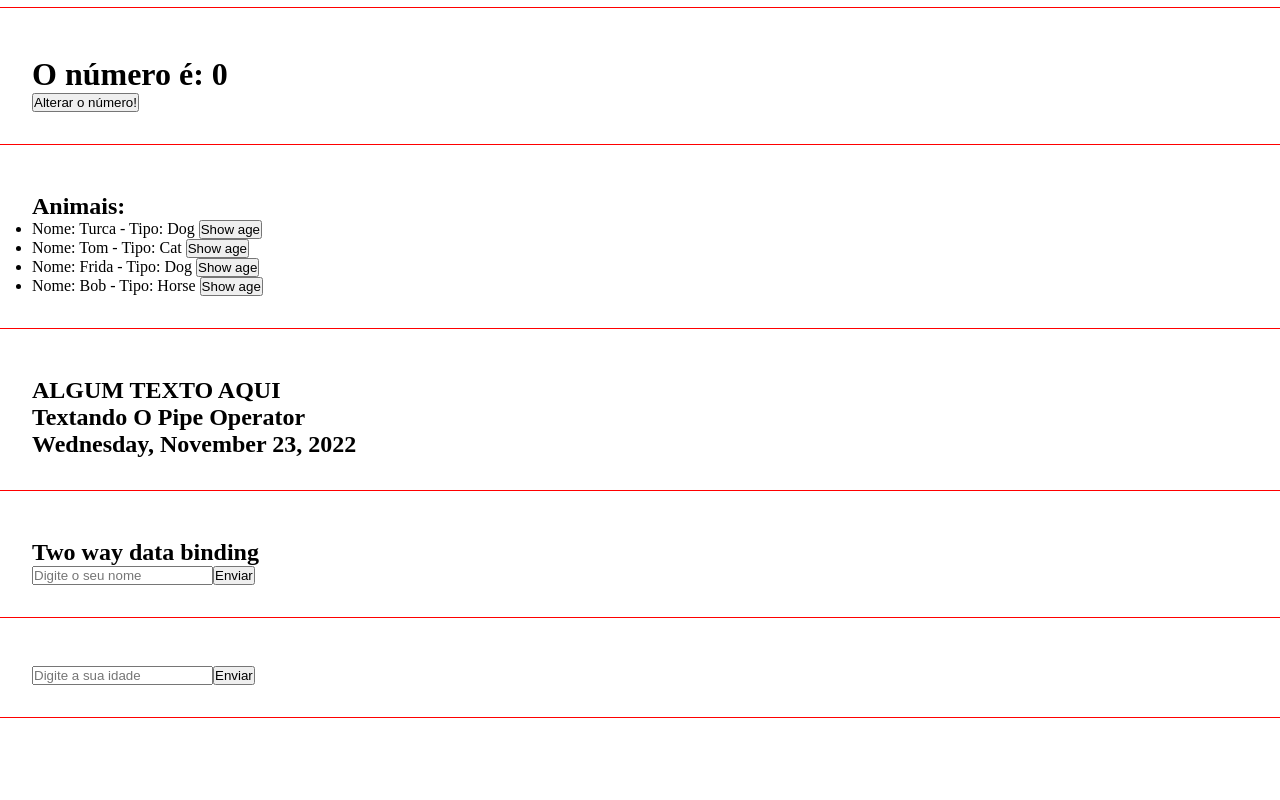
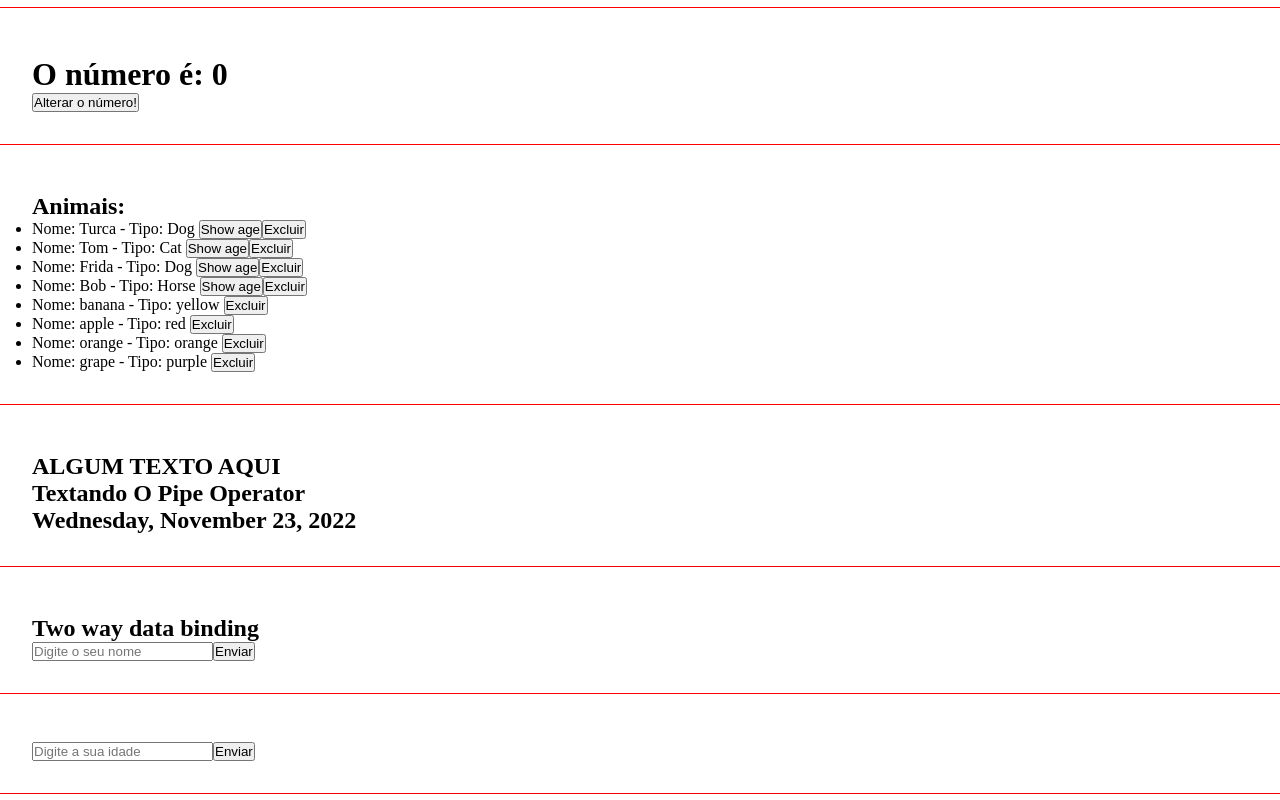
Before and after one commit to carloseduardob94/Curso-Angular, an Angular app: page / in a window 1280 px wide. Shown: the part 713-1513 px from the top of the page. Built offline with nearby package versions, Linux system fonts and the light colour scheme.

Commit message:
usando o service

```diff
--- /dev/null
+++ b/src/app/Fruit.ts
@@ -0,0 +1,4 @@
+export interface Fruit {
+  name: string;
+  color: string;
+}
--- a/src/app/components/list-render/list-render.component.html
+++ b/src/app/components/list-render/list-render.component.html
@@ -4,6 +4,13 @@
     <li *ngFor="let animal of animals">
       Nome: {{ animal.name }} - Tipo: {{ animal.type }}
       <button (click)="showAge(animal)">Show age</button>
+      <button (click)="removeAnimal(animal)">Excluir</button>
+    </li>
+  </ul>
+  <ul>
+    <li *ngFor="let fruit of fruits">
+      Nome: {{ fruit.name }} - Tipo: {{ fruit.color }}
+      <button (click)="removeFruit(fruit)">Excluir</button>
     </li>
   </ul>
   <h3>{{ animalDetails }}</h3>
--- a/src/app/components/list-render/list-render.component.ts
+++ b/src/app/components/list-render/list-render.component.ts
@@ -1,6 +1,9 @@
 import { Component } from '@angular/core';
 
 import { Animal } from 'src/app/Animal';
+import { Fruit } from 'src/app/Fruit';
+
+import { ListService } from 'src/app/services/list.service'
 
 @Component({
   selector: 'app-list-render',
@@ -23,9 +26,28 @@ export class ListRenderComponent {
     }
   ]
 
+  fruits: Fruit[] = [
+    {name: 'banana', color: 'yellow'},
+    {name: 'apple', color: 'red'},
+    {name: 'orange', color: 'orange'},
+    {name: 'grape', color: 'purple'}
+  ]
+
   animalDetails = ''
+
+  constructor(private listService: ListService) {
+
+  }
 
   showAge(animal: Animal) {
     this.animalDetails = ` O pet ${animal.name} tem ${animal.age} anos`
   }
+
+  removeAnimal(animal: Animal) {
+    this.animals = this.listService.remove(this.animals, animal)
+  }
+
+  removeFruit(fruit: Fruit){
+    this.fruits = this.listService.removeFruit(this.fruits, fruit)
+  }
 }
--- /dev/null
+++ b/src/app/services/list.service.ts
@@ -0,0 +1,18 @@
+import { Injectable } from '@angular/core';
+import { Animal } from '../Animal';
+import { Fruit } from '../Fruit';
+
+@Injectable({
+  providedIn: 'root'
+})
+export class ListService {
+
+  constructor() { }
+
+  remove(animals: Animal[], animal: Animal) {
+    return animals.filter((a) => animal.name !== a.name)
+  }
+  removeFruit(fruits: Fruit[], fruit: Fruit) {
+    return fruits.filter((f) => fruit.name !== f.name)
+  }
+}
```
Also changed, not shown: 1 other file (tests, documents, lock files or other folders).
